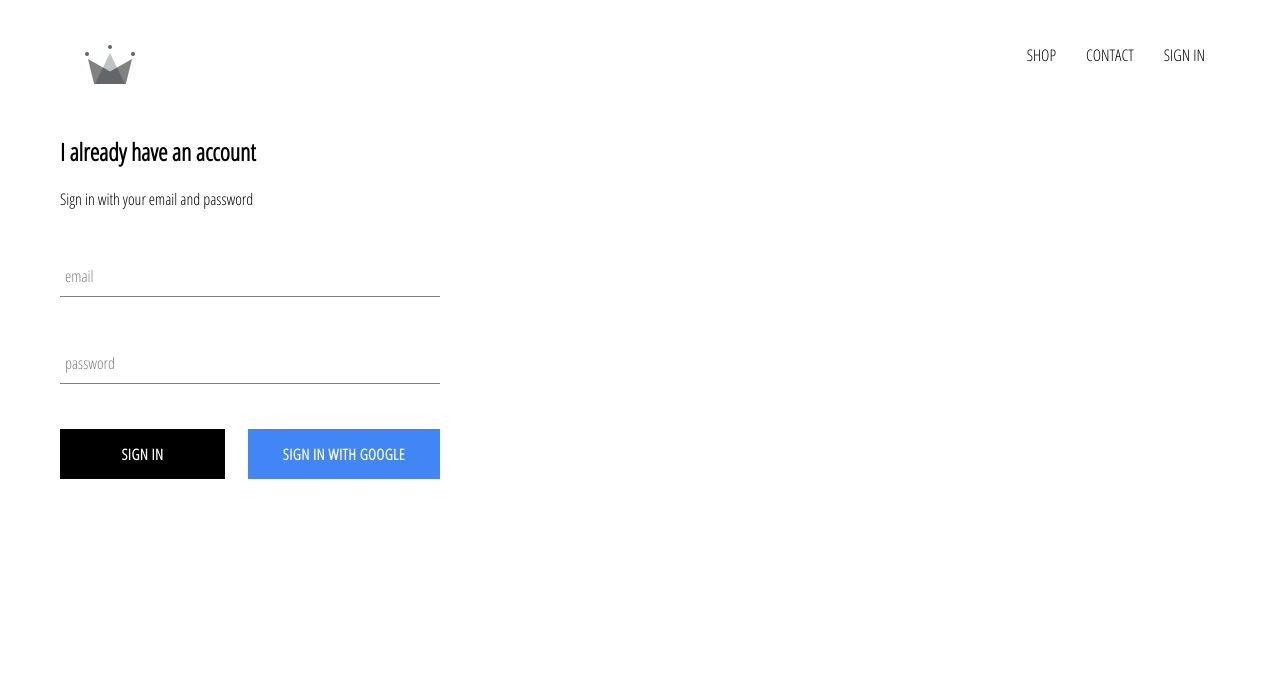
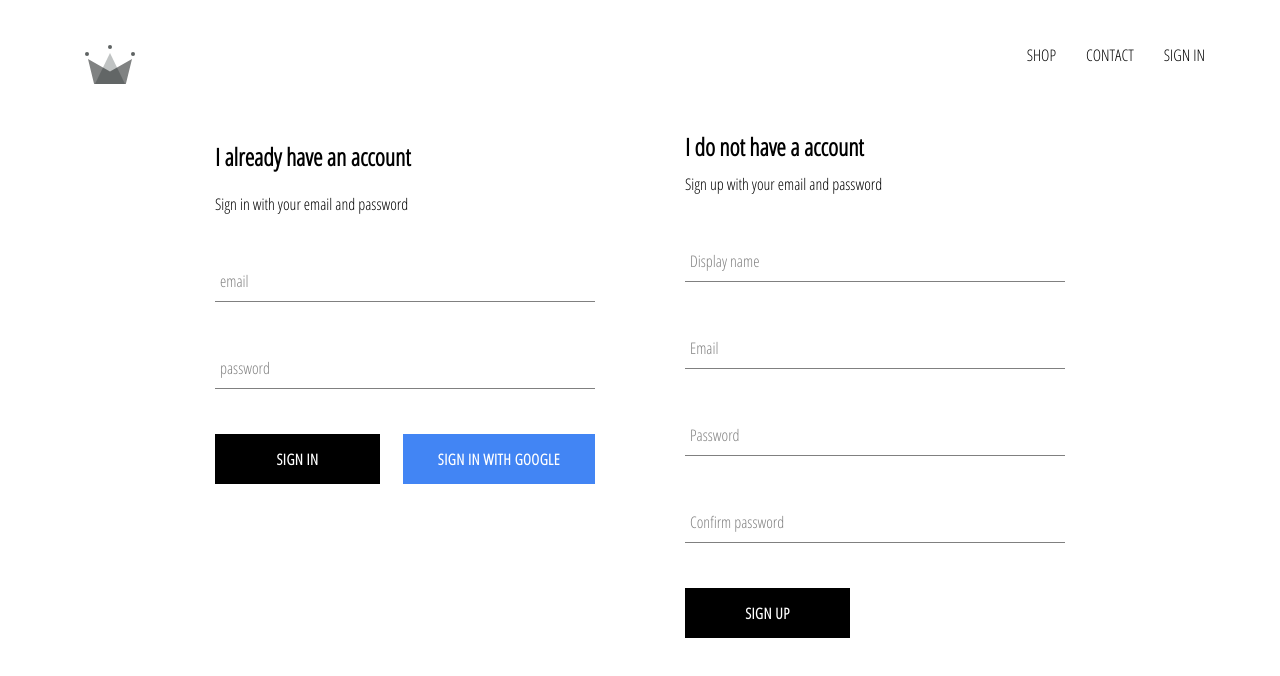
Before and after one commit to markosimanic/react-webshop, a React (Create React App) app: page /signIn in a window 1280 px wide. Shown: the top 676 px of the page. Built offline with nearby package versions, Linux system fonts and the light colour scheme; no server answers.

Commit message:
implemented sign up, storing users on firebase database

```diff
--- a/package.json
+++ b/package.json
@@ -33,5 +33,8 @@
       "last 1 firefox version",
       "last 1 safari version"
     ]
+  },
+  "devDependencies": {
+    "prettier": "^2.1.2"
   }
 }
--- a/src/App.js
+++ b/src/App.js
@@ -6,7 +6,7 @@ import HomePage from './pages/homepage/homepage.component'
 import ShopPage from './pages/shop/shop.component'
 import Header from './components/header/header.component'
 import SignInAndSignUpPage from './pages/sign-in-and-sign-up/sign-in-and-sign-up.component'
-import { auth } from './firebase/firebase.utils'
+import { auth, createUserProfileDocument } from './firebase/firebase.utils'
 
 
 const HatsPage = () =>
@@ -28,9 +28,24 @@ class App extends React.Component{
     unsubscribeFromAuth = null
 
     componentDidMount(){
-      this.unsubscribeFromAuth = auth.onAuthStateChanged(user =>{
-        this.setState({currentUser : user});
-        console.log(user)
+      this.unsubscribeFromAuth = auth.onAuthStateChanged(async userAuth =>{
+        if(userAuth){
+          const userRef = await createUserProfileDocument(userAuth);
+
+          userRef.onSnapshot(snapShot => {
+            this.setState({
+              currentUser: {
+                id: snapShot.id,
+                ...snapShot.data()
+              }
+            });
+          });
+        }
+        else{
+          this.setState({currentUser : userAuth})
+        }
+
+        console.log(this.state)
       })
     }
 
@@ -47,6 +62,7 @@ class App extends React.Component{
                 <Route exact path='/hats' component={HatsPage}></Route>
                 <Route exact path='/shop' component={ShopPage}></Route>
                 <Route exact path='/signIn' component={SignInAndSignUpPage}></Route>
+
             </Switch>
           </div>
         );
--- a/src/components/custom-button/custom-button.component.jsx
+++ b/src/components/custom-button/custom-button.component.jsx
@@ -7,6 +7,11 @@ const CustomButton = ({children, isGoogleSignIn,...otherProps}) => (
         {children}
     </button>
 
+
+
+
+
+
 )
 
 export default CustomButton
--- a/src/components/directory/directory.component.jsx
+++ b/src/components/directory/directory.component.jsx
@@ -53,6 +53,8 @@ class Directory extends React.Component {
                     this.state.sections.map(({ id, ...otherSectionProps }) => (
                         <MenuItem key={id} {...otherSectionProps}/>
                     ))
+
+
                 }
             </div>
         )
--- /dev/null
+++ b/src/components/sign-up/sign-up.component.jsx
@@ -0,0 +1,100 @@
+import React from 'react';
+import './sign-up.styles.scss'
+
+import FormInput from '../form-input/form-input.component'
+import CustomButton from '../custom-button/custom-button.component'
+
+import {auth, createUserProfileDocument} from '../../firebase/firebase.utils'
+
+class SignUp extends React.Component{
+
+    constructor(){
+        super();
+        this.state = {
+            displayName : '',
+            email : '',
+            password: '',
+            confirmPassword : ''
+        }
+    }
+
+    handleSubmit = async event =>{
+        event.preventDefault();
+
+        const {displayName, email, password, confirmPassword} = this.state;
+
+        if(password !== confirmPassword){
+            alert("passwords don't match");
+            return;
+        }
+
+        try {
+            //we are destrucuring user of the return of createUserWithEmailAndPassword
+            const {user} = await auth.createUserWithEmailAndPassword(email, password);
+            await createUserProfileDocument(user, {displayName});
+            //await up there means that we wait to createUserProfileDocument finish and then we set state to initial - clears form
+            this.setState({
+                displayName : '',
+                email : '',
+                password: '',
+                confirmPassword : ''
+            })
+        } catch (error) {
+            console.error(error);
+        }
+    }
+
+    handleChange = event => {
+        const {name, value} = event.target;
+        this.setState({[name] : value})
+    }
+
+    render() {
+        const {displayName,email,password,confirmPassword} = this.state;
+
+        return (
+            <div className='sign-up'>
+                <h2 className='title'>I do not have a account</h2>
+                <span>Sign up with your email and password</span>
+                <form onSubmit={this.handleSubmit} className='sign-up-form'>
+                    <FormInput
+                        type='text'
+                        name='displayName'
+                        value={displayName}
+                        onChange={this.handleChange}
+                        label='Display name'>
+                    </FormInput>
+
+                    <FormInput
+                        type='email'
+                        name='email'
+                        value={email}
+                        onChange={this.handleChange}
+                        label='Email'>
+                    </FormInput>
+
+                    <FormInput
+                        type='password'
+                        name='password'
+                        value={password}
+                        onChange={this.handleChange}
+                        label='Password'>
+                    </FormInput>
+
+                    <FormInput
+                        type='password'
+                        name='confirmPassword'
+                        value={confirmPassword}
+                        onChange={this.handleChange}
+                        label='Confirm password'>
+                    </FormInput>
+
+                    <CustomButton type='submit'>SIGN UP</CustomButton>
+                </form>
+
+            </div>
+        );
+    }
+}
+
+export default SignUp;
--- /dev/null
+++ b/src/components/sign-up/sign-up.styles.scss
@@ -0,0 +1,9 @@
+.sign-up {
+    display: flex;
+    flex-direction: column;
+    width: 380px;
+
+    .title {
+      margin: 10px 0;
+    }
+  }
--- a/src/firebase/firebase.utils.js
+++ b/src/firebase/firebase.utils.js
@@ -13,6 +13,35 @@ const config = {
     measurementId: "G-10VJHMHT7S"
   };
 
+
+  export const createUserProfileDocument = async (userAuth, additionalData) => {
+
+      if(!userAuth) return;
+
+      const userRef = firestore.doc(`users/${userAuth.uid}`);
+      const snapShot = await userRef.get();
+
+
+      if(!snapShot.exists){
+        const { displayName, email } = userAuth;
+        const createdAt = new Date();
+
+        try {
+          await userRef.set({
+            displayName,
+            email,
+            createdAt,
+            ...additionalData
+          })
+        } catch (error) {
+          console.log('error creating user', error.message)
+        }
+      }
+
+      return userRef;
+  }
+
+
   firebase.initializeApp(config)
 
   export const auth = firebase.auth();
--- a/src/pages/homepage/homepage.component.jsx
+++ b/src/pages/homepage/homepage.component.jsx
@@ -8,7 +8,10 @@ const HomePage = () => (
 
     <div className="homepage">
        <Directory/>
+
     </div>
+
+
 );
 
 export default HomePage;
--- a/src/pages/sign-in-and-sign-up/sign-in-and-sign-up.component.jsx
+++ b/src/pages/sign-in-and-sign-up/sign-in-and-sign-up.component.jsx
@@ -2,10 +2,12 @@ import React from 'react'
 
 import './sign-in-and-sign-up.styles.scss'
 import SignIn from '../../components/sing-in/sing-in.component'
+import SignUp from '../../components/sign-up/sign-up.component'
 
 const SignInAndSignUpPage = () => (
     <div className='sign-in-and-sign-up'>
         <SignIn></SignIn>
+        <SignUp></SignUp>
     </div>
 )
 
--- a/src/pages/sign-in-and-sign-up/sign-in-and-sign-up.styles.scss
+++ b/src/pages/sign-in-and-sign-up/sign-in-and-sign-up.styles.scss
@@ -0,0 +1,6 @@
+.sign-in-and-sign-up {
+    width: 850px;
+    display: flex;
+    justify-content: space-between;
+    margin: 30px auto;
+  }
```
Also changed, not shown: src/components/sing-in/sing-in.component.jsx (line endings or trailing spaces), 2 other files (tests, documents, lock files or other folders).
